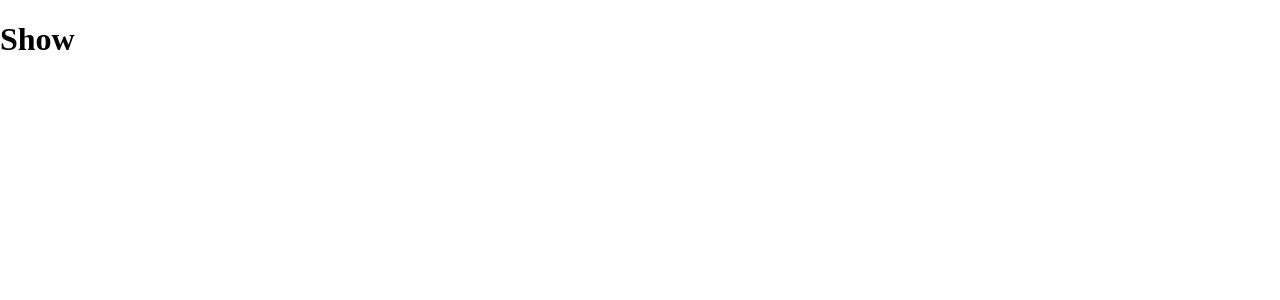
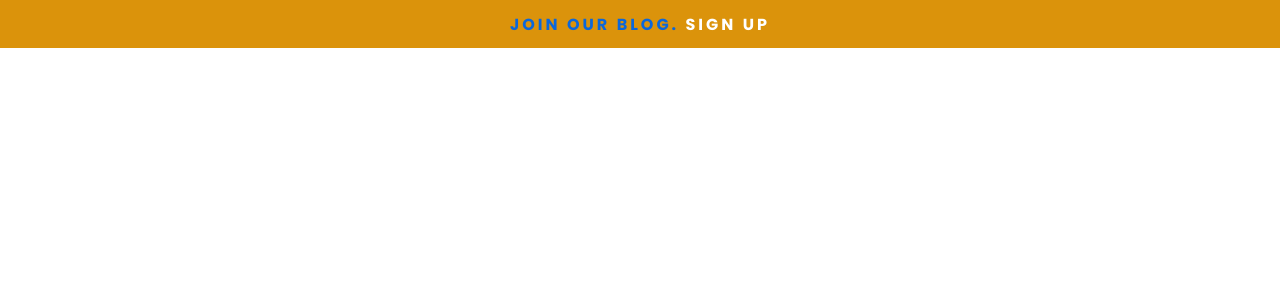
Before and after one commit to chrism-la/Cooked, a React (Create React App) app in the folder client/: page /show in a window 1280 px wide. Shown: the top 300 px of the page. Built offline with nearby package versions, Linux system fonts and the light colour scheme; a web font is replaced by a local one.

Commit message:
styled show card

```diff
--- /dev/null
+++ b/client/src/components/ShowCard.js
@@ -0,0 +1,14 @@
+export default function ShowCard() {
+    return (
+        <>
+            <div className="blog-banner">
+                <div>
+                    <p>
+                        JOIN OUR BLOG. <a href="/">SIGN UP </a>
+                    </p>
+                </div>
+            </div>
+            <div className="img-card"></div>
+        </>
+    );
+}
--- a/client/src/pages/Show.js
+++ b/client/src/pages/Show.js
@@ -1,3 +1,5 @@
+import ShowCard from '../components/ShowCard';
+
 export default function Show() {
-    return <h1>Show</h1>;
+    return <ShowCard />;
 }
--- a/client/src/scss/RecipeCards.scss
+++ b/client/src/scss/RecipeCards.scss
@@ -1,7 +1,6 @@
 @import './variables';
 @import './mixins';
 
-// SCSS styles for .recipe-container
 .recipe-container {
     display: grid;
     grid-template-columns: repeat(auto-fill, minmax(200px, 1fr));
@@ -18,6 +17,7 @@
         box-shadow: 0 2px 4px rgba(0, 0, 0, 0.1);
 
         .img-card {
+            cursor: pointer;
             img {
                 width: 100%;
                 height: auto;
```
